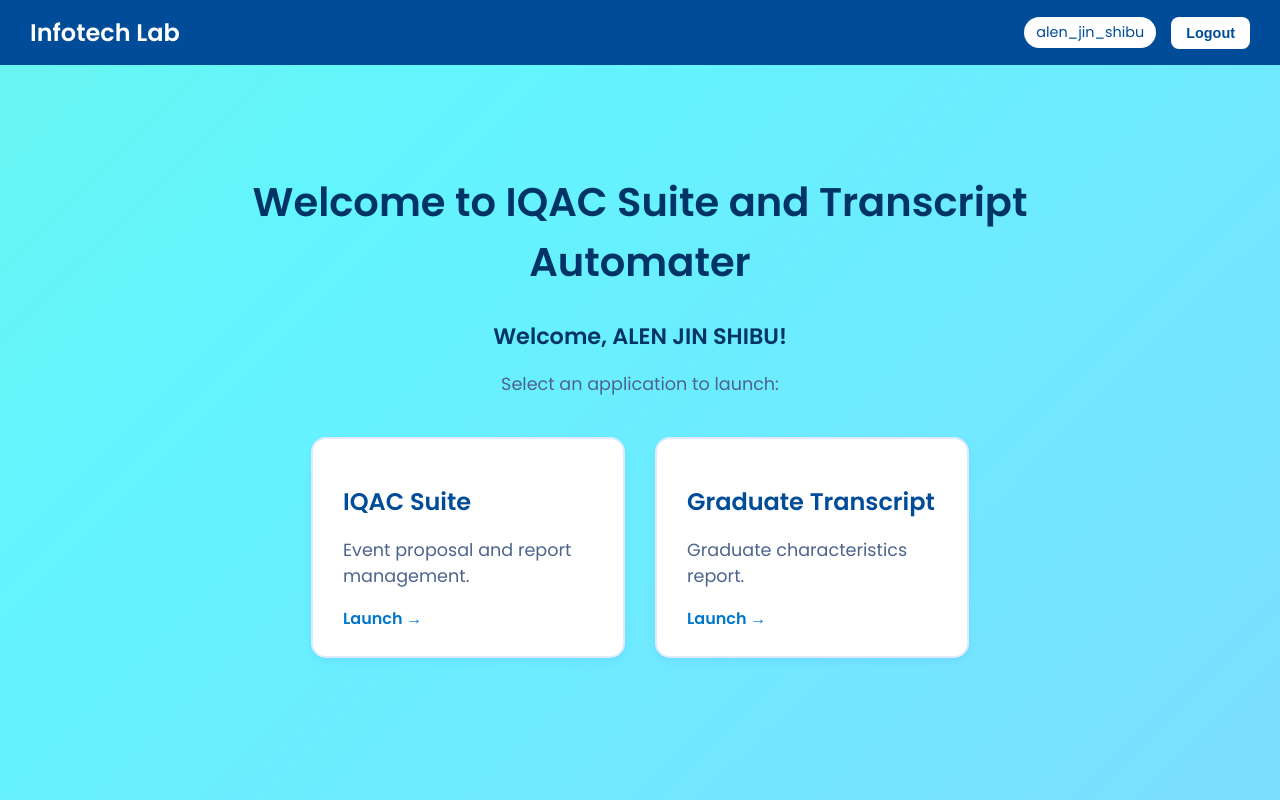
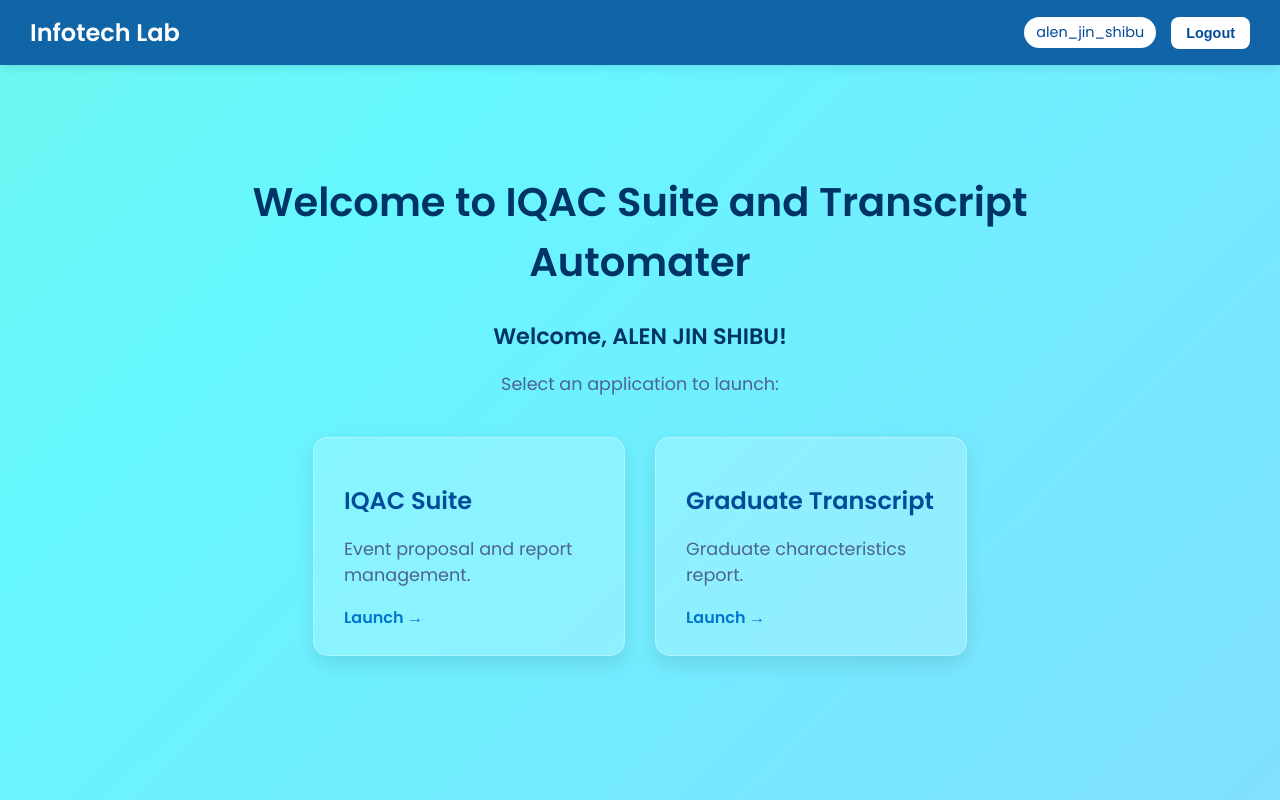
Before and after one commit to MorphIsDed/IQAC_project, a Django app: page / in a window 1280 px wide. Run offline with Django 5.2, Linux system fonts and the light colour scheme; a user stored in the database is signed in.

Commit message:
Update styles.css

```diff
--- a/iqac_project/core/static/core/css/styles.css
+++ b/iqac_project/core/static/core/css/styles.css
@@ -1,7 +1,6 @@
 body {
   margin: 0;
   font-family: 'Poppins', sans-serif;
-  background-color: #f5f9ff;
   color: #1a2b4c;
   position: relative;
   overflow-x: hidden;
@@ -37,12 +36,14 @@ body::before {
   display: flex;
   justify-content: space-between;
   align-items: center;
-  background-color: #004c99;
+  background-color: rgba(0, 76, 153, 0.85);
+  backdrop-filter: blur(10px);
   color: white;
   padding: 15px 30px;
   position: sticky;
   top: 0;
   z-index: 100;
+  box-shadow: 0 2px 10px rgba(0,0,0,0.1);
 }
 
 .navbar-brand {
@@ -119,16 +120,18 @@ p {
 }
 
 .card {
-  background-color: #ffffff;
-  border: 2px solid #e0eaff;
+  background: rgba(255, 255, 255, 0.2);
+  backdrop-filter: blur(15px);
+  -webkit-backdrop-filter: blur(15px);
+  border: 1px solid rgba(255, 255, 255, 0.3);
+  border-radius: 15px;
   padding: 25px 30px;
-  border-radius: 15px;
   width: 250px;
   text-align: left;
   text-decoration: none;
   color: #1a2b4c;
   transition: transform 0.2s ease, box-shadow 0.3s ease;
-  box-shadow: 0 4px 10px rgba(0, 0, 255, 0.05);
+  box-shadow: 0 8px 20px rgba(0, 0, 0, 0.1);
   opacity: 0;
   transform: translateY(30px);
   animation: fadeInUp 0.6s forwards;
```
